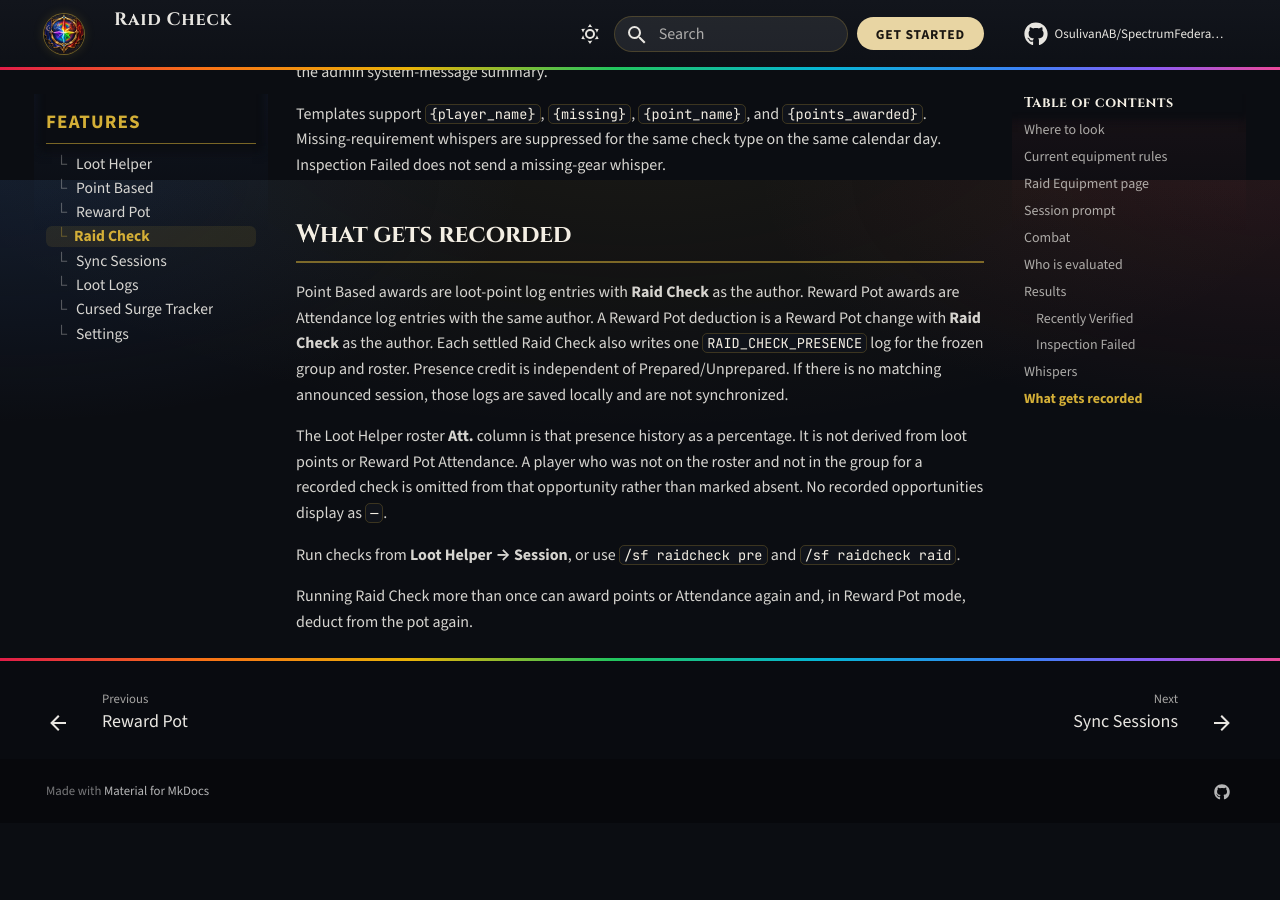
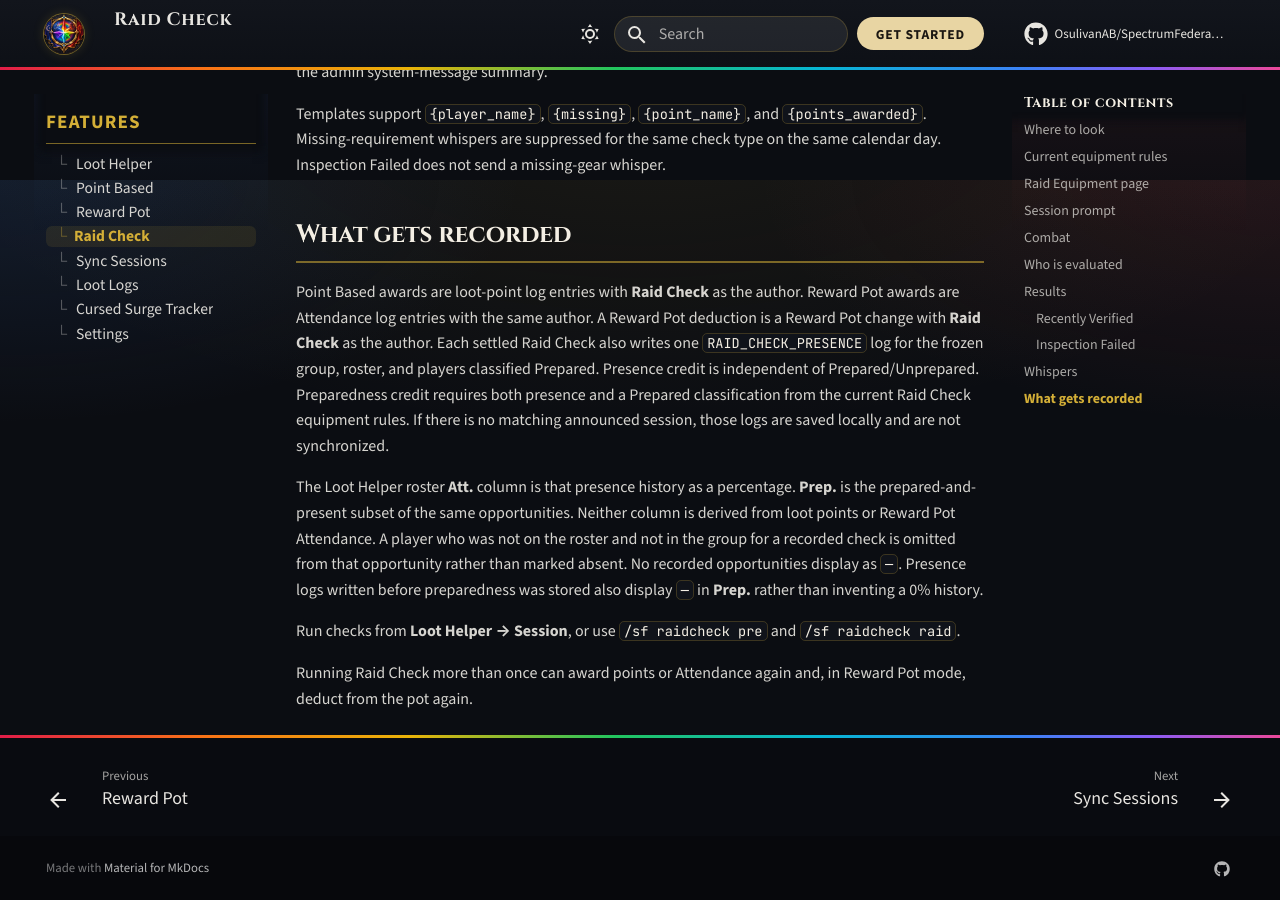
Before and after one commit to OsulivanAB/SpectrumFederation, an MkDocs documentation site: the page built from docs/features/raid-check.md, in a window 1280 px wide and 900 px high, scrolled down 3420 px. Built offline with MkDocs 1.6.1 and Material for MkDocs 9.7.7, drawn with Linux system fonts in a browser that asks for light colours; comment, search, counter and statistics services are not loaded; before the commit the page ends 4243 px from its top, so only the background shows below that.

Commit message:
feat: add Loot Helper roster preparedness percent
Record present-and-PREPARED members on RAID_CHECK_PRESENCE and show
them as Prep. next to Att. Legacy logs without preparedMembers stay
an em dash instead of inventing a 0% history.

Co-authored-by: anthony.r.bahl <anthony.r.bahl@gmail.com>

```diff
--- a/docs/features/raid-check.md
+++ b/docs/features/raid-check.md
@@ -88,9 +88,9 @@ Templates support `{player_name}`, `{missing}`, `{point_name}`, and `{points_awa
 
 ## What gets recorded
 
-Point Based awards are loot-point log entries with **Raid Check** as the author. Reward Pot awards are Attendance log entries with the same author. A Reward Pot deduction is a Reward Pot change with **Raid Check** as the author. Each settled Raid Check also writes one `RAID_CHECK_PRESENCE` log for the frozen group and roster. Presence credit is independent of Prepared/Unprepared. If there is no matching announced session, those logs are saved locally and are not synchronized.
+Point Based awards are loot-point log entries with **Raid Check** as the author. Reward Pot awards are Attendance log entries with the same author. A Reward Pot deduction is a Reward Pot change with **Raid Check** as the author. Each settled Raid Check also writes one `RAID_CHECK_PRESENCE` log for the frozen group, roster, and players classified Prepared. Presence credit is independent of Prepared/Unprepared. Preparedness credit requires both presence and a Prepared classification from the current Raid Check equipment rules. If there is no matching announced session, those logs are saved locally and are not synchronized.
 
-The Loot Helper roster **Att.** column is that presence history as a percentage. It is not derived from loot points or Reward Pot Attendance. A player who was not on the roster and not in the group for a recorded check is omitted from that opportunity rather than marked absent. No recorded opportunities display as `—`.
+The Loot Helper roster **Att.** column is that presence history as a percentage. **Prep.** is the prepared-and-present subset of the same opportunities. Neither column is derived from loot points or Reward Pot Attendance. A player who was not on the roster and not in the group for a recorded check is omitted from that opportunity rather than marked absent. No recorded opportunities display as `—`. Presence logs written before preparedness was stored also display `—` in **Prep.** rather than inventing a 0% history.
 
 Run checks from **Loot Helper → Session**, or use `/sf raidcheck pre` and `/sf raidcheck raid`.
 
```
Also changed, not shown: docs/development/loot-helper/index.md (+2 -2 lines), docs/features/loot-helper.md (+1 -0 lines), docs/features/loot-logs.md (+1 -1 lines), docs/getting-started.md (+2 -2 lines), 11 other files.
